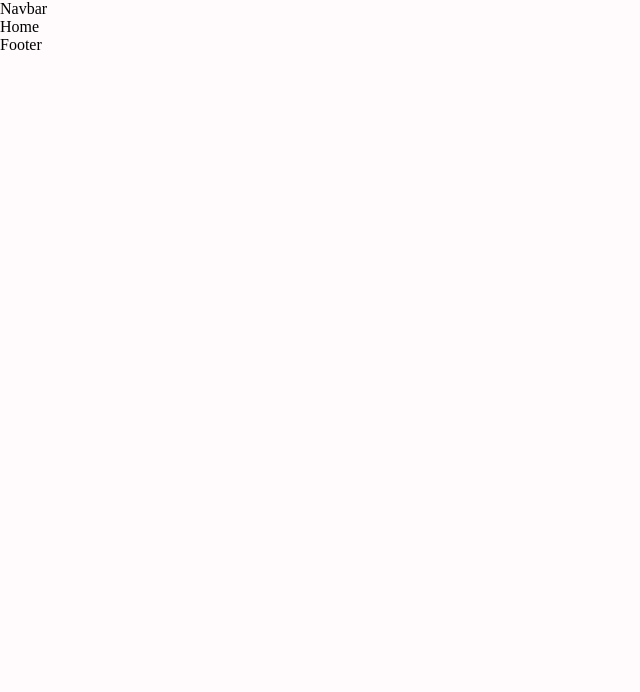
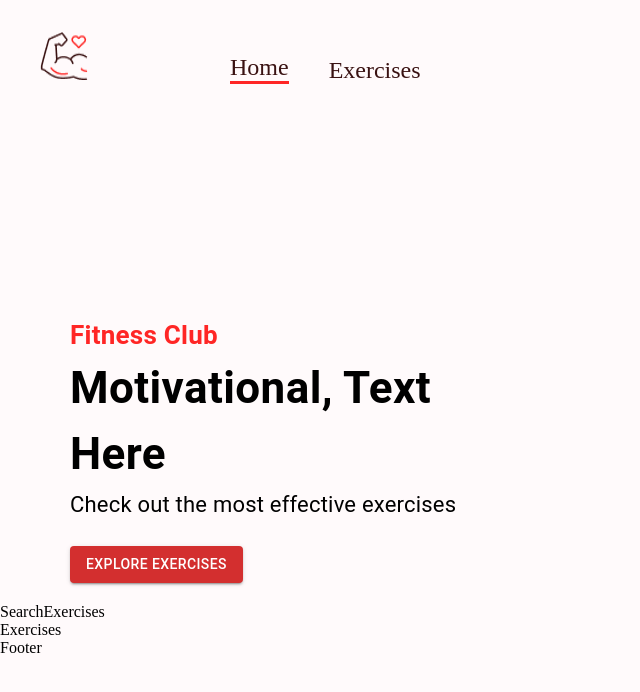
Before and after one commit to Khalfan1998/gym_app, a React (Create React App) app: page / in a window 1280 px wide. Shown: the top 692 px of the page, without its empty margins (0-640 px from the left). Built offline with nearby package versions, Linux system fonts and the light colour scheme.

Commit message:
adding components

```diff
--- a/src/App.js
+++ b/src/App.js
@@ -3,6 +3,7 @@
 import { Box } from "@mui/material";
 
 import "./App.css";
+
 import Navbar from "./components/Navbar";
 import Home from "./pages/Home";
 import ExerciseDetail from "./pages/ExerciseDetail";
@@ -10,7 +11,7 @@
 
 const App = () => {
   return (
-    <Box width="400px" sx={{width: {xl: "1488px"}}} m="auto">
+    <Box width="400px" sx={{ width: { xl: "1488px" } }} m="auto">
       <Navbar />
       <Routes>
         <Route path="/" element={<Home />} />
--- /dev/null
+++ b/src/components/Exercises.js
@@ -0,0 +1,9 @@
+import React from 'react'
+
+const Exercises = () => {
+  return (
+    <div>Exercises</div>
+  )
+}
+
+export default Exercises
--- /dev/null
+++ b/src/components/HeroBanner.js
@@ -0,0 +1,33 @@
+import React from "react";
+import { Box, Stack, Typography, Button } from "@mui/material";
+
+const HeroBanner = () => {
+  return (
+    <Box
+      sx={{
+        mt: { lg: "212px", xs: "70px" },
+        ml: { sm: "50px" },
+      }}
+      position="relative"
+      p="20px"
+    >
+      <Typography color="#FF2625" fontWeight="600" fontSize="26px">
+        Fitness Club
+      </Typography>
+      <Typography
+        fontWeight={700}
+        sx={{ fontSize: { lg: "44px", xs: "40px" } }}
+      >
+        Motivational, Text <br /> Here
+      </Typography>
+      <Typography fontSize="22px" lineHeight="35px" mb={3}>
+        Check out the most effective exercises
+      </Typography>
+      <Button variant="contained" color="error">
+        Explore Exercises
+      </Button>
+    </Box>
+  );
+};
+
+export default HeroBanner;
--- a/src/components/Navbar.js
+++ b/src/components/Navbar.js
@@ -1,9 +1,52 @@
-import React from 'react'
+import React from "react";
+import { Link } from "react-router-dom";
+import { Stack } from "@mui/material";
+
+import Logo from "../assets/images/Logo.png";
+import { borderBottom } from "@mui/system";
 
 const Navbar = () => {
   return (
-    <div>Navbar</div>
-  )
-}
+    <Stack
+      direction="row"
+      justifyContent="space-around"
+      sx={{
+        gap: {
+          sm: "122px",
+          xs: "40px",
+        },
+        mt: { sm: "32px", xs: "20px" },
+        justifyContent: "none",
+      }}
+      px="20px"
+    >
+      <Link to="/">
+        <img
+          src={Logo}
+          alt="logo"
+          style={{ width: "48px", height: "48px", margin: "0 20px" }}
+        />
+      </Link>
+      <Stack direction="row" gap="40px" fontSize="24px" alignItems="flex-end">
+        <Link
+          to="/"
+          style={{
+            textDecoration: "none",
+            color: "#3A1212",
+            borderBottom: "3px solid #FF2625",
+          }}
+        >
+          Home
+        </Link>
+        <a
+          href="#exercises"
+          style={{ textDecoration: "none", color: "#3A1212" }}
+        >
+          Exercises
+        </a>
+      </Stack>
+    </Stack>
+  );
+};
 
-export default Navbar
+export default Navbar;
--- /dev/null
+++ b/src/components/SearchExercises.js
@@ -0,0 +1,9 @@
+import React from 'react'
+
+const SearchExercises = () => {
+  return (
+    <div>SearchExercises</div>
+  )
+}
+
+export default SearchExercises
--- a/src/pages/Home.js
+++ b/src/pages/Home.js
@@ -1,9 +1,17 @@
-import React from 'react'
+import React, { useState } from "react";
+import { Box } from "@mui/material";
+import HeroBanner from "../components/HeroBanner";
+import SearchExercises from "../components/SearchExercises";
+import Exercises from "../components/Exercises";
 
 const Home = () => {
   return (
-    <div>Home</div>
-  )
-}
+    <Box>
+      <HeroBanner />
+      <SearchExercises />
+      <Exercises />
+    </Box>
+  );
+};
 
-export default Home
+export default Home;
```
